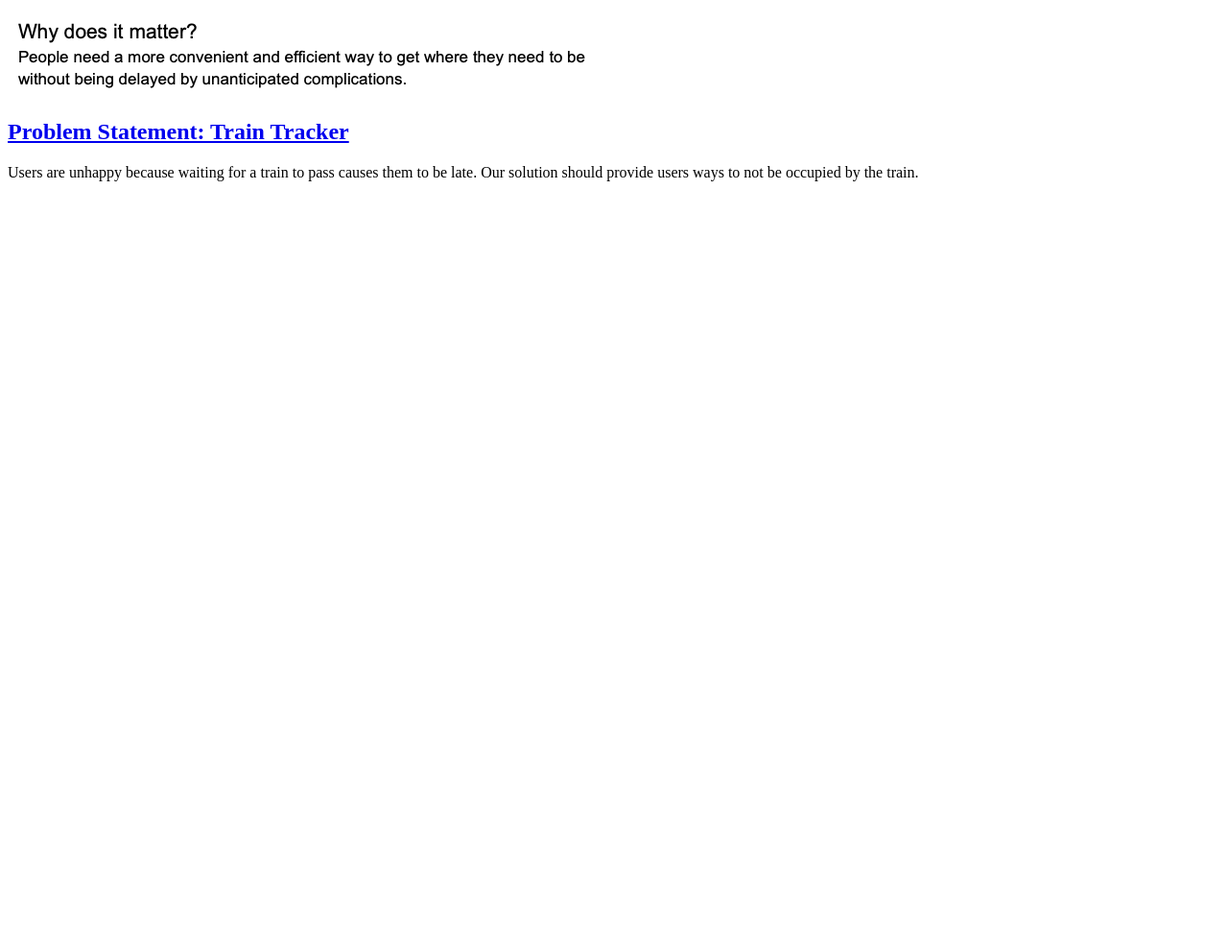
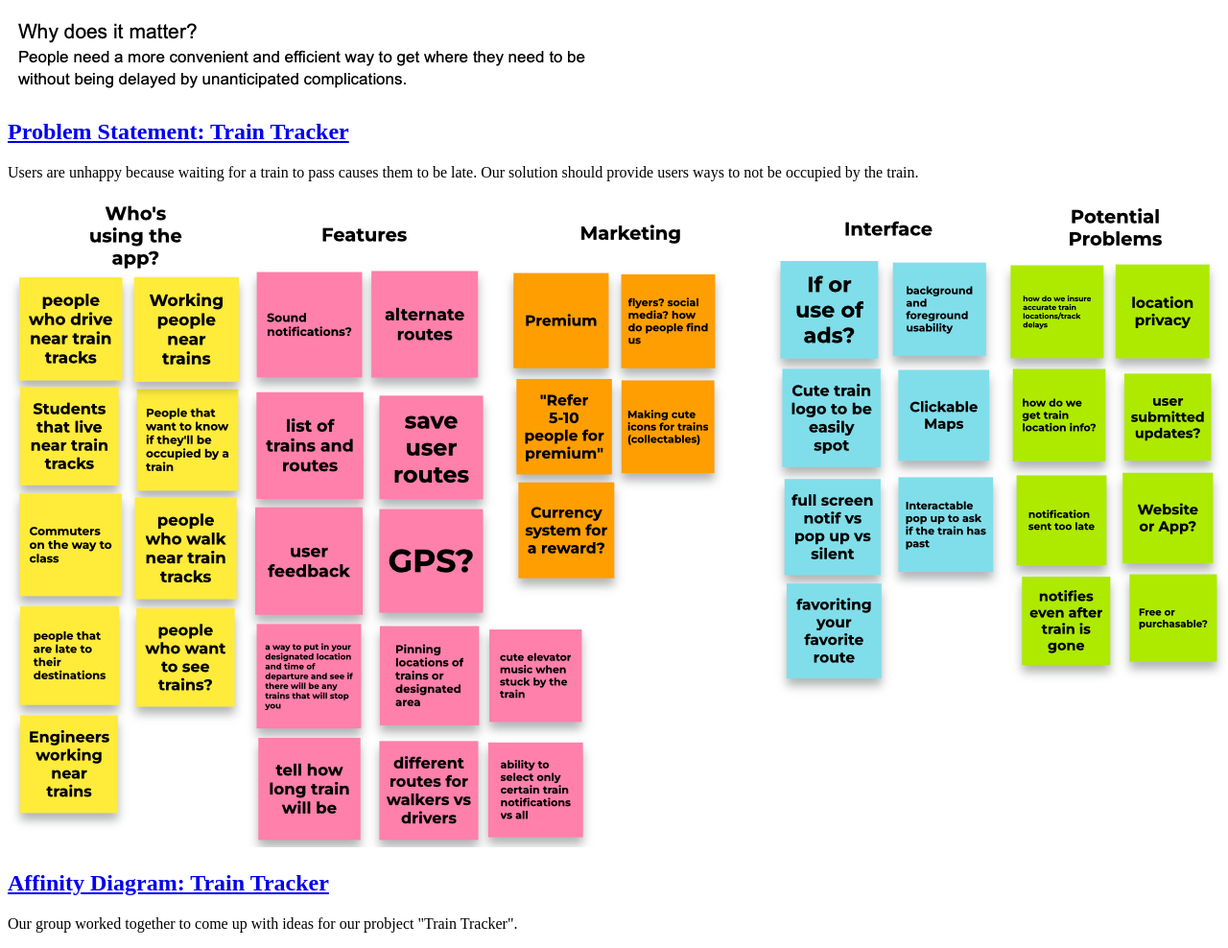
Before and after one commit to chennsarah/chennsarah.github.io, a plain HTML site: page index.html in a window 1280 px wide. Shown: the part 500-1488 px from the top of the page at 96% size. Before the commit the page ends 800 px from the top, so only its background shows below. Drawn offline with Linux system fonts and the light colour scheme.

Commit message:
Add files via upload

```diff
--- a/index.html
+++ b/index.html
@@ -6,6 +6,7 @@
     <body>
         <h1>Sarah Chen's CSCE 190 Site</h1>
 
+        <!--Problem Statement Assignment-->
         <section class="assignment">
             <a href="files/Train Tracker.pdf"><img src="images/problem-statement.png"></a>
             <section class="ass-details">
@@ -15,5 +16,16 @@
                 </p>
             </section>
         </section>
+
+        <!--Affinity Diagram Assignment-->
+        <section class="assignment">
+            <a href="files/affinitydiagram.pdf"><img src="images/affinity-diagram.png"></a>
+            <section class="ass-details">
+                <a href="files/affinitydiagram.pdf"><h2>Affinity Diagram: Train Tracker</h2></a>
+                <p>
+                    Our group worked together to come up with ideas for our probject "Train Tracker".
+                </p>
+            </section>
+        </section>
     </body>
 </html>
```
Also changed, not shown: affinity-diagram.png (added), images/affinity-diagram.png (added), 2 other files.
